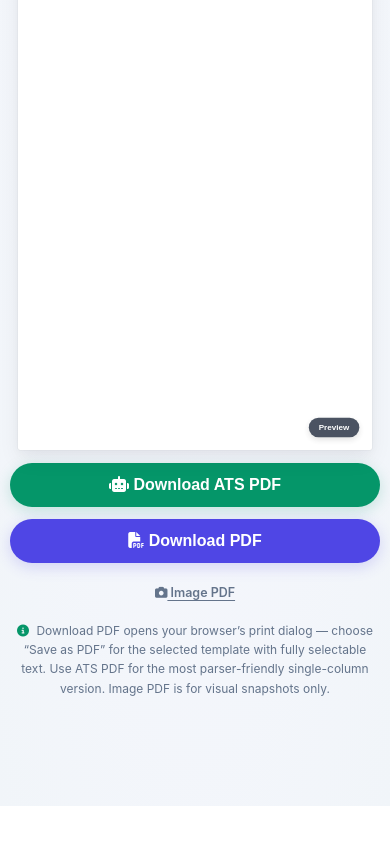
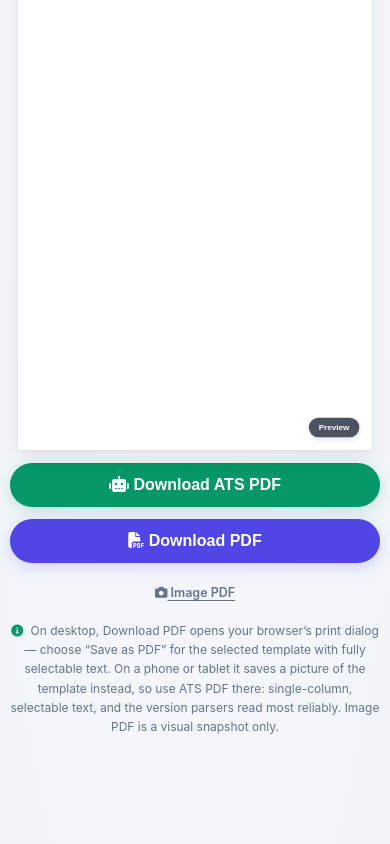
Before and after one commit to balagowda/ResumeBuilder, a React (Create React App) app: page /template1 in a window 390 px wide. Shown: the part 3663-4507 px from the top of the page. Before the commit the page ends 4469 px from the top, so only its background shows below. Built offline with nearby package versions, Linux system fonts and the light colour scheme; a web font is replaced by a local one.

Commit message:
mobile and tablet download fix

```diff
--- a/src/components/TemplateWorkspace.js
+++ b/src/components/TemplateWorkspace.js
@@ -1719,7 +1719,12 @@ export default function TemplateWorkspace({ templateId }) {
           </div>
           {renderDownloadActions('panel')}
           <p className="ats-hint">
-            <i className="fas fa-circle-info"></i> Download PDF opens your browser’s print dialog — choose “Save as PDF” for the selected template with fully selectable text. Use ATS PDF for the most parser-friendly single-column version. Image PDF is for visual snapshots only.
+            {/* Download PDF does two different things now — the print dialog on
+                desktop, the image export on a phone, where print() is silently
+                ignored — so the hint has to say which is which. Claiming
+                selectable text everywhere was wrong on exactly the devices that
+                most need to be told otherwise. */}
+            <i className="fas fa-circle-info"></i> On desktop, Download PDF opens your browser’s print dialog — choose “Save as PDF” for the selected template with fully selectable text. On a phone or tablet it saves a picture of the template instead, so use ATS PDF there: single-column, selectable text, and the version parsers read most reliably. Image PDF is a visual snapshot only.
           </p>
         </div>
       </div>
```
